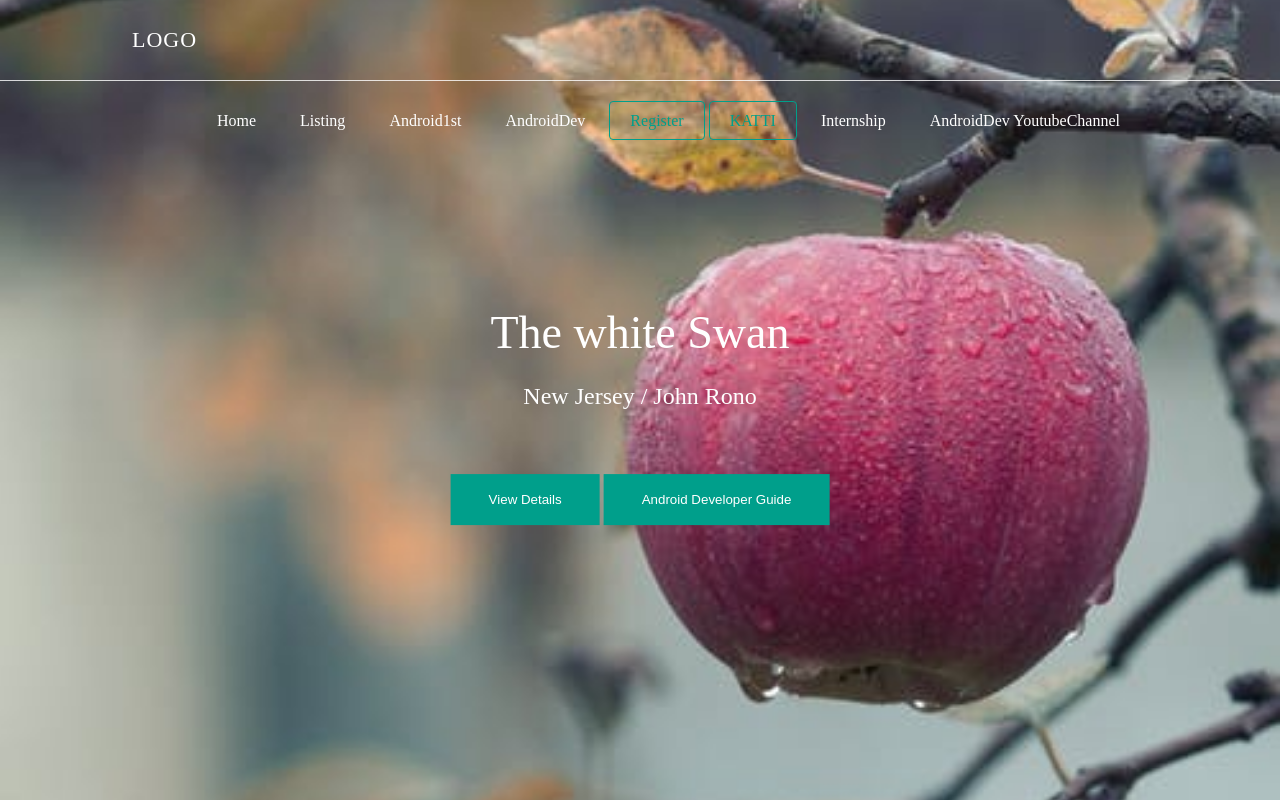
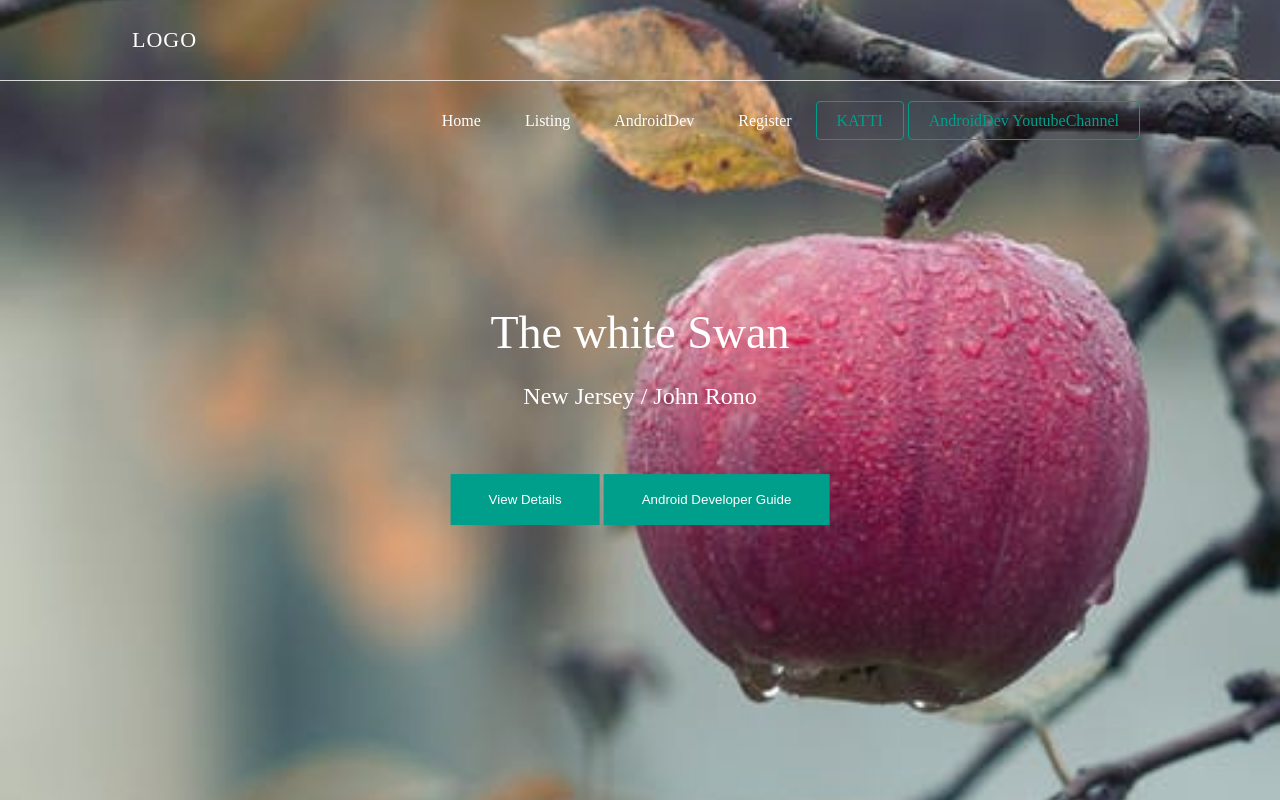
Before and after one commit to R254/bizz, a plain HTML site: page index.html in a window 1280 px wide. Drawn offline with Linux system fonts and the light colour scheme.

Commit message:
modified index

```diff
--- a/index.html
+++ b/index.html
@@ -14,11 +14,9 @@
 			<ul>
 				<li><a href="#">home</a></li>
 				<li><a href="#">listing</a></li>
-				<li><a href="https://codelabs.developers.google.com/codelabs/build-your-first-android-app/" target="_blank">Android1st</a></li>
 				<li><a href="https://codelabs.developers.google.com/android-training/" target="_blank">AndroidDev</a></li>
 				<li><a href="#">register</a></li>
 				<li><a href="http://katti.co.ke/index.php/katti-institutions/registered-institutions" target="_blank">KATTI</a></li>
-				<li><a href="https://www.corporatestaffing.co.ke/job/internship-in-nairobi" target="_blank">internship</a></li>
 				<li><a href="https://www.youtube.com/user/androiddevelopers" target="_blank">AndroidDev youtubeChannel</a></li>
 				<li><a href="-https://www.youtube.com/watch?v=_CBYbEGvxYY" target="_blank"></a></li><!--https://www.youtube.com/watch?v=_CBYbEGvxYY-->
 
```
